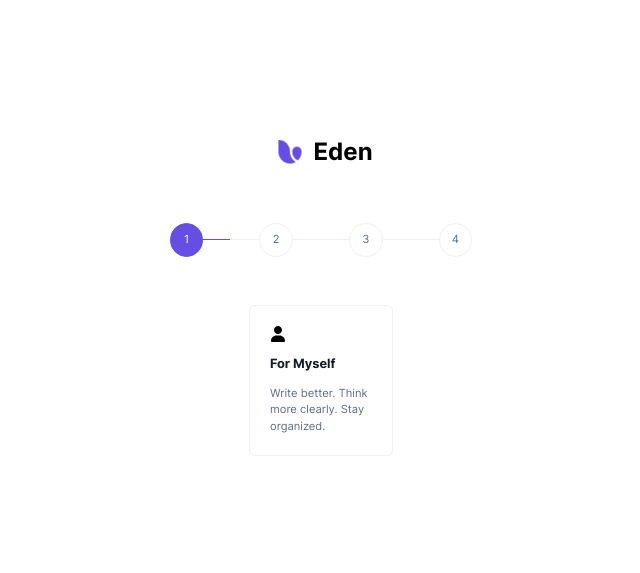
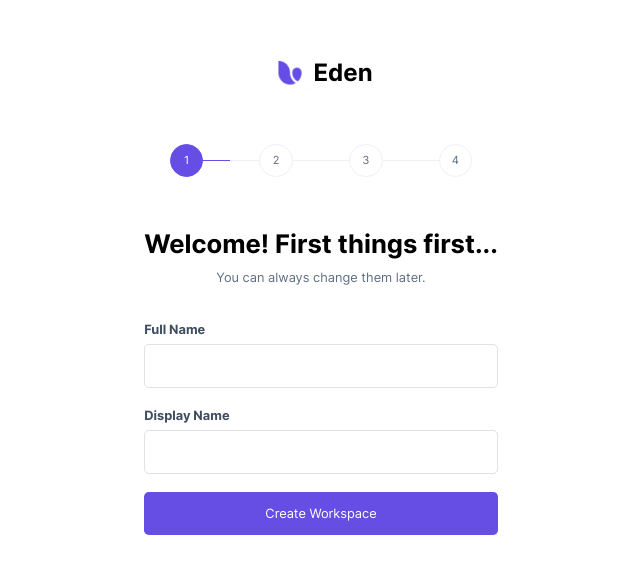
Before and after one commit to YashasKirito/Onboarding, a React (Vite) app: page / in a window 1280 px wide. Shown: the part 107-680 px from the top of the page, without its empty margins (319-959 px from the left). Built offline with nearby package versions, Linux system fonts and the light colour scheme.

Commit message:
step one done

```diff
--- a/src/App.css
+++ b/src/App.css
@@ -20,9 +20,13 @@
   margin-bottom: 5px;
 }
 
+h1 {
+  font-size: 1.6rem;
+}
+
 /* utils */
 
 .sub-text {
-  font-size: 0.7rem;
+  font-size: var(--f-small);
   color: var(--text-secondary);
 }
--- a/src/atoms/Input/index.tsx
+++ b/src/atoms/Input/index.tsx
@@ -3,14 +3,14 @@ import "./styles.css";
 interface IInput {
   prefix?: string;
   optional?: boolean;
+  label: string;
 }
 
-const Input: React.FC<IInput> = ({ prefix, optional }) => {
+const Input: React.FC<IInput> = ({ prefix, optional, label }) => {
   return (
     <div className="input">
       <label htmlFor="input">
-        Full Name{" "}
-        {optional && <span className="optional-text">(optional)</span>}
+        {label} {optional && <span className="optional-text">(optional)</span>}
       </label>
       <div className="input-container">
         {prefix && <span className="prefix">{prefix}</span>}
--- a/src/atoms/Input/styles.css
+++ b/src/atoms/Input/styles.css
@@ -17,9 +17,10 @@
   border: none;
   outline: none;
   color: var(--text-secondary);
-  font-size: 0.9rem;
+  font-size: var(--f-small);
   padding: 0.7rem;
   border-radius: 0.3rem;
+  width: 100%;
 }
 
 .input-container > .prefix {
@@ -30,9 +31,10 @@
 }
 
 .input > label {
+  text-align: left;
   font-size: var(--f-small);
   margin-bottom: 5px;
-  font-weight: 500;
+  font-weight: bold;
   color: var(--text-secondary-dark);
 }
 
--- /dev/null
+++ b/src/pages/Onboarding/StepOne.tsx
@@ -0,0 +1,23 @@
+import Button from "../../atoms/Button";
+import Input from "../../atoms/Input";
+
+interface IStepOne {
+  nextStep: () => void;
+}
+
+const StepOne: React.FC<IStepOne> = ({ nextStep }) => {
+  return (
+    <div className="step-one">
+      <h1>Welcome! First things first...</h1>
+      <span className="sub-text">You can always change them later.</span>
+
+      <div className="form-container">
+        <Input label="Full Name" />
+        <Input label="Display Name" />
+        <Button>Create Workspace</Button>
+      </div>
+    </div>
+  );
+};
+
+export default StepOne;
--- a/src/pages/Onboarding/index.tsx
+++ b/src/pages/Onboarding/index.tsx
@@ -1,21 +1,20 @@
 import { useState } from "react";
 import StepIndicator from "../../organisms/StepIndicator";
 import logo from "../../assets/icons/logo.png";
-import user from "../../assets/icons/user.svg";
-import Card from "../../atoms/Card";
+import StepOne from "./StepOne";
+
+import "./styles.css";
 
 const Onboarding: React.FC = () => {
   const [currentStep, setCurrentStep] = useState(0);
 
+  const nextStep = () => {
+    setCurrentStep((prev) => prev + 1);
+  };
+
   const steps = [
     {
-      content: (
-        <Card
-          icon={user}
-          title="For Myself"
-          description="Write better. Think more clearly. Stay organized."
-        />
-      ),
+      content: <StepOne nextStep={nextStep} />,
     },
     {
       content: <h1>Hello2</h1>,
--- /dev/null
+++ b/src/pages/Onboarding/styles.css
@@ -0,0 +1,11 @@
+.step-one {
+  text-align: center;
+  gap: 1rem;
+}
+
+.form-container {
+  margin-top: 2rem;
+  display: flex;
+  flex-direction: column;
+  gap: 1.15rem;
+}
```
